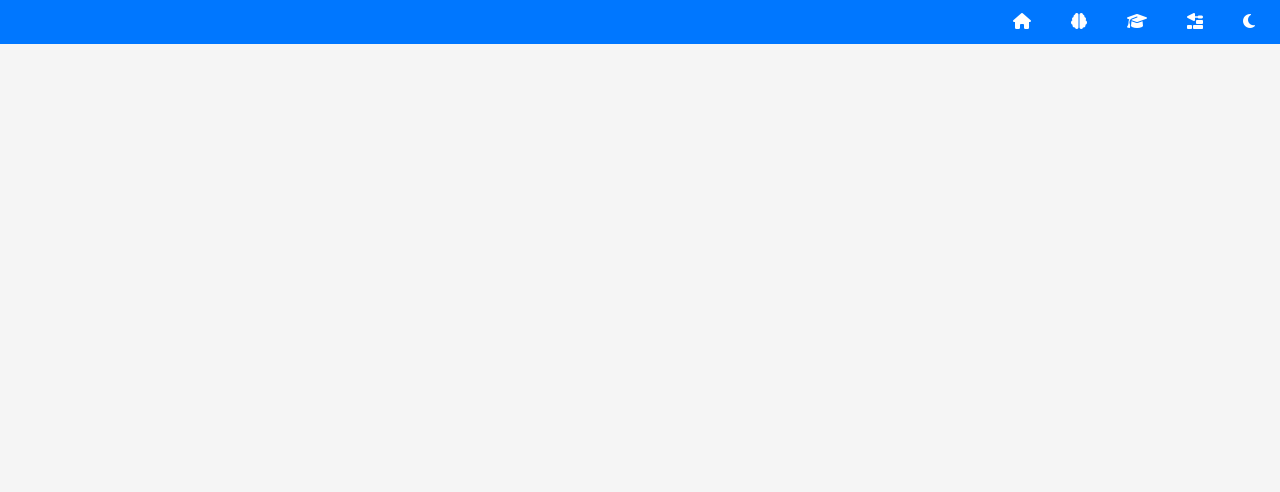
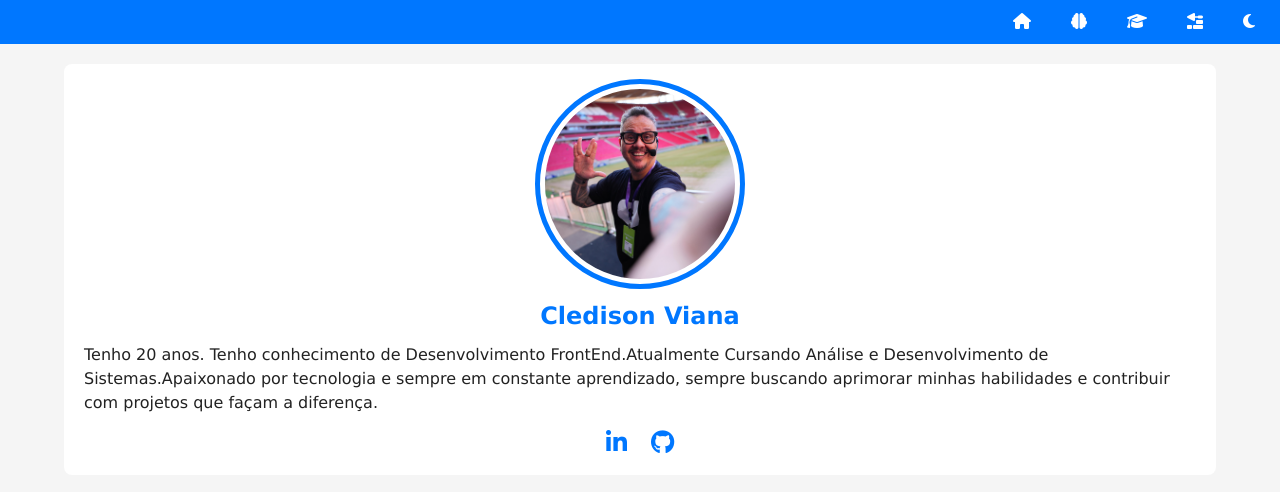
Before and after one commit to cledisoncode/projeto-portfolio, a plain HTML site: page index.html in a window 1280 px wide. Drawn offline with Linux system fonts and the light colour scheme.

Commit message:
commitei

```diff
--- a/estilos/style.css
+++ b/estilos/style.css
@@ -52,3 +52,55 @@ nav#menu a:hover{
   background-color: var(--destaque-inverso);
   color: var(--destaque);
 }
+
+main{
+  display: grid;
+  grid-template-columns: auto 90vw auto;
+  gap: 20px;
+  margin-top: 20px;
+}
+
+section#ficha{
+  background-color: var(--fundo-card);
+  padding: 20px;
+  border-radius: 8px;
+  grid-column: 2;
+}
+
+section#ficha img.foto{
+  width: 200px;
+  aspect-ratio: 1/1;
+  object-fit: cover;
+  overflow: hidden;
+  border-radius: 50%;
+  border: 5px solid var(--fundo-card);
+  outline: 5px solid var(--destaque);
+  /* centralizar foto */
+  display: block;
+  margin: auto;
+  margin-bottom: 20px;
+}
+
+section#ficha h1{
+  color: var(--destaque);
+  margin: 15px 0;
+  text-align: center;
+}
+
+div#social{
+  display: flex;
+  justify-content: center;
+  align-items: center;
+  gap: 1em;
+  font-size: 1.5em;
+  margin-top: 15px;
+}
+
+div#social a{
+  color: var(--destaque);
+  transition: color 0.5s;
+}
+
+div#social a:hover{
+  color:var(--destaque-inverso)
+}
--- a/index.html
+++ b/index.html
@@ -20,7 +20,24 @@
             </ul>
         </nav>
     </header>
+
     <main>
+        <section id="ficha">
+            <figure>
+                <img src="imagens/guanabara-perfil.jpg" alt="" class="foto">
+            </figure>
+            <h1>Cledison Viana</h1>
+            <p>Tenho 20 anos. Tenho conhecimento de Desenvolvimento FrontEnd.Atualmente Cursando Análise e Desenvolvimento de Sistemas.Apaixonado por tecnologia e sempre em constante aprendizado, sempre buscando aprimorar minhas habilidades e contribuir com projetos que façam a diferença.</p>
+            <div id="social">
+            <a href="https://www.linkedin.com/in/cledison-viana-5579b0355/?utm_source=share&utm_campaign=share_via&utm_content=profile&utm_medium=android_app" target="_blank" rel="nofollow">
+                <i class="fa-brands fa-linkedin-in"></i>
+            </a>
+            <a href="https://github.com/cledisoncode" target="_blank" rel="nofollow">
+                <i class="fa-brands fa-github"></i>
+            </a>
+        </div>
+        </section>
+
 
     </main>
     <footer>
```
Also changed, not shown: favicon.svg.
